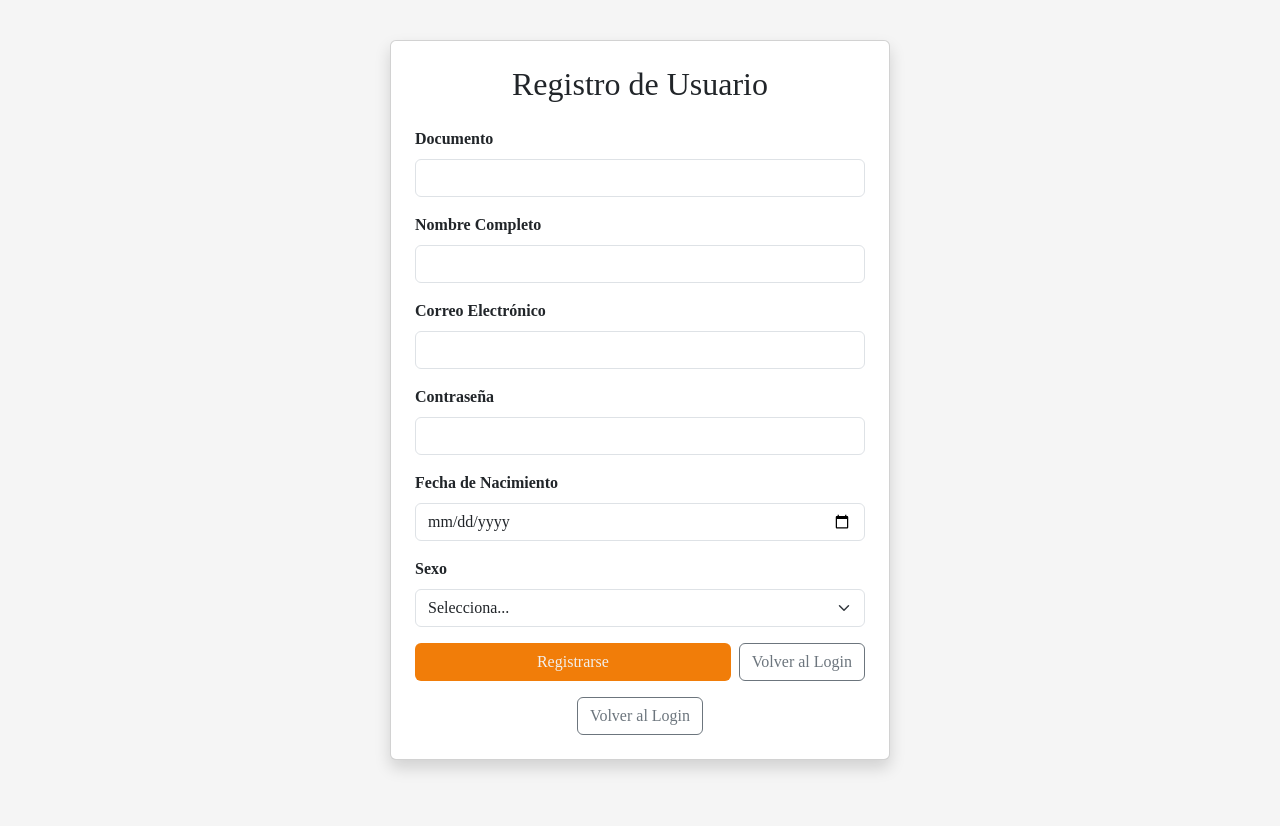
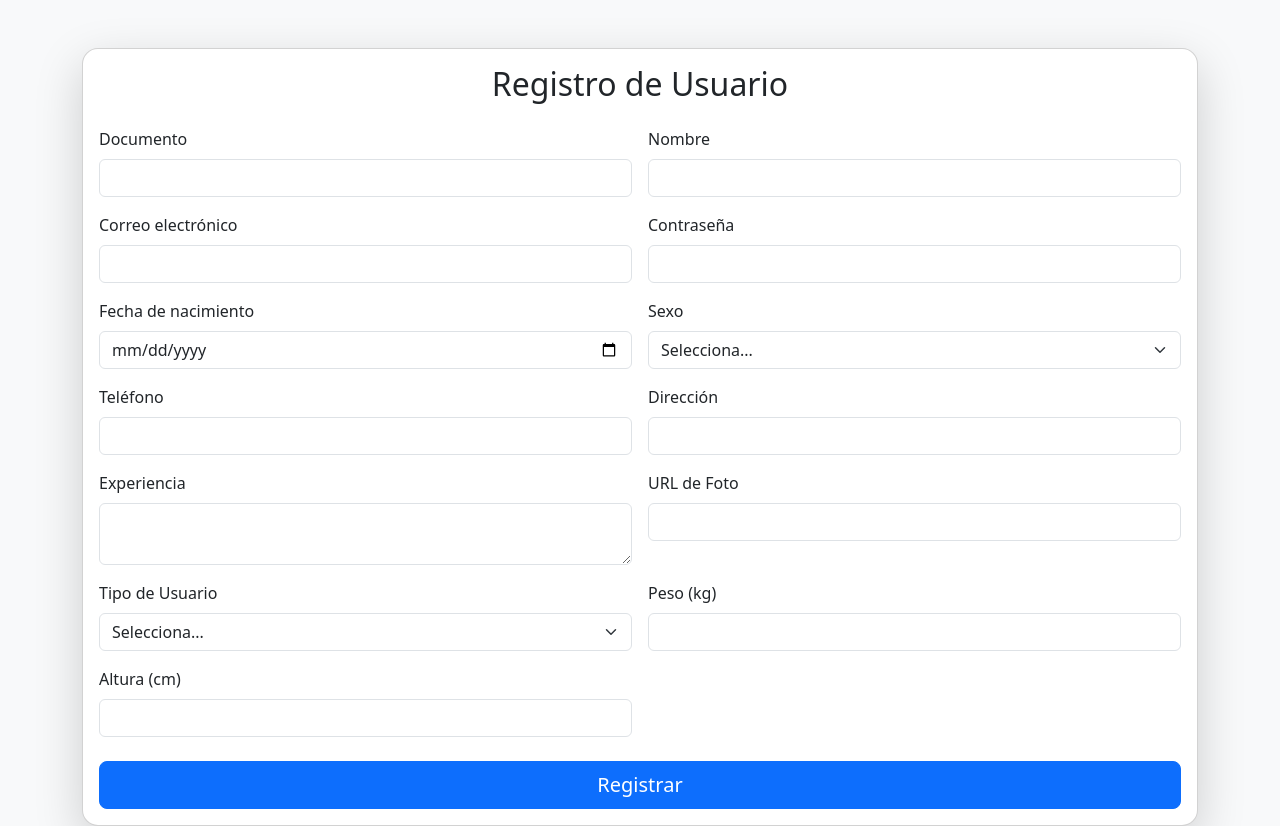
Before and after one commit to Arias217-bot/DBallTrainer, a Flask app: page /register in a window 1280 px wide. Before the commit the page ends 771 px from the top, so only its background shows below. Run offline with Flask 3, Linux system fonts and the light colour scheme.

Commit message:
`Updated registration form and API endpoint to handle additional user fields and validation`

```diff
--- a/app.py
+++ b/app.py
@@ -89,21 +89,34 @@ def register():
         return render_template('register.html')
 
     data = request.get_json()
-    nombre = data.get('nombre')
-    email = data.get('email')
-    password = data.get('password')
 
-    if not nombre or not email or not password:
-        return jsonify({'error': 'Todos los campos son obligatorios'}), 400
+    # Validaciones básicas
+    required_fields = ['documento', 'nombre', 'email', 'password', 'fecha_nacimiento', 'sexo', 'id_tipo_usuario']
+    for field in required_fields:
+        if not data.get(field):
+            return jsonify({'error': f'El campo "{field}" es obligatorio'}), 400
 
-    # Verificar si el usuario ya existe
-    if Usuario.query.filter_by(email=email).first():
+    if Usuario.query.filter_by(email=data['email']).first():
         return jsonify({'error': 'El correo ya está registrado'}), 400
 
-    # Hashear la contraseña antes de almacenarla
-    hashed_password = generate_password_hash(password)
+    hashed_password = generate_password_hash(data['password'])
 
-    nuevo_usuario = Usuario(nombre=nombre, email=email, password=hashed_password)
+    nuevo_usuario = Usuario(
+        documento=data['documento'],
+        nombre=data['nombre'],
+        email=data['email'],
+        password=hashed_password,
+        fecha_nacimiento=data['fecha_nacimiento'],
+        sexo=data['sexo'],
+        telefono=data.get('telefono'),
+        direccion=data.get('direccion'),
+        experiencia=data.get('experiencia'),
+        foto_url=data.get('foto_url'),
+        id_tipo_usuario=data['id_tipo_usuario'],
+        peso=data.get('peso'),
+        altura=data.get('altura')
+    )
+
     db.session.add(nuevo_usuario)
     db.session.commit()
 
--- a/templates/register.html
+++ b/templates/register.html
@@ -2,118 +2,131 @@
 <html lang="es">
 <head>
     <meta charset="UTF-8">
-    <title>Registro - App</title>
-    <link href="https://cdn.jsdelivr.net/npm/bootstrap@5.3.0/dist/css/bootstrap.min.css" rel="stylesheet">
+    <title>Registro de Usuario</title>
+    <link href="https://cdn.jsdelivr.net/npm/bootstrap@5.3.3/dist/css/bootstrap.min.css" rel="stylesheet">
+</head>
+<body class="bg-light">
 
-    <link rel="stylesheet" href="{{ url_for('static', filename='css/style.css') }}">
-<style>
-        body {
-            font-family: 'times new roman', cursive;
-            background-color: #f5f5f5;
-            margin: 0;
-            padding: 0;
-            display: flex;
-        }
-
-        .card {
-            box-shadow: 0 4px 8px rgba(0, 0, 0, 0.2);
-        }
-
-        .form-label {
-            font-weight: bold;
-        }
-        .btn-success {
-            background-color: #f17d09;
-            color: rgb(242, 239, 236);
-            border: none;
-        }
-
-    </style>
-</head>
-<body class="d-flex align-items-center justify-content-center vh-100">
-    <div class="card shadow p-4 rounded" style="max-width: 500px; width: 100%;">
-        <h2 class="text-center mb-4">Registro de Usuario</h2>
-        <form id="registerForm">
-            <!-- Campo Documento (común en ambas ramas) -->
-            <div class="mb-3">
+<div class="container mt-5">
+    <div class="card shadow-lg rounded-4">
+        <div class="card-body">
+            <h2 class="card-title mb-4 text-center">Registro de Usuario</h2>
+            <form id="registroForm">
+                <div class="row g-3">
+                    <div class="col-md-6">
                         <label for="documento" class="form-label">Documento</label>
                         <input type="text" id="documento" name="documento" class="form-control" required>
                     </div>
-            <!-- Campos añadidos en la rama main -->
-            <div class="mb-3">
-                <label for="nombre" class="form-label">Nombre Completo</label>
+                    <div class="col-md-6">
+                        <label for="nombre" class="form-label">Nombre</label>
                         <input type="text" id="nombre" name="nombre" class="form-control" required>
                     </div>
-            <div class="mb-3">
-                <label for="email" class="form-label">Correo Electrónico</label>
+                    <div class="col-md-6">
+                        <label for="email" class="form-label">Correo electrónico</label>
                         <input type="email" id="email" name="email" class="form-control" required>
                     </div>
-            <div class="mb-3">
+                    <div class="col-md-6">
                         <label for="password" class="form-label">Contraseña</label>
                         <input type="password" id="password" name="password" class="form-control" required>
                     </div>
-            <!-- Campos comunes -->
-            <div class="mb-3">
-                <label for="fecha_nacimiento" class="form-label">Fecha de Nacimiento</label>
+                    <div class="col-md-6">
+                        <label for="fecha_nacimiento" class="form-label">Fecha de nacimiento</label>
                         <input type="date" id="fecha_nacimiento" name="fecha_nacimiento" class="form-control" required>
                     </div>
-            <div class="mb-3">
+                    <div class="col-md-6">
                         <label for="sexo" class="form-label">Sexo</label>
                         <select id="sexo" name="sexo" class="form-select" required>
                             <option value="">Selecciona...</option>
                             <option value="Masculino">Masculino</option>
                             <option value="Femenino">Femenino</option>
+                            <option value="Otro">Otro</option>
                         </select>
                     </div>
-            <!-- Botón de registro y enlace para volver al login -->
-            <div class="d-flex gap-2 mt-3">
-                <button type="submit" class="btn btn-success flex-grow-1" id="registro">Registrarse</button>
-                <a href="/login" class="btn btn-outline-secondary">Volver al Login</a>
+                    <div class="col-md-6">
+                        <label for="telefono" class="form-label">Teléfono</label>
+                        <input type="tel" id="telefono" name="telefono" class="form-control">
                     </div>
-        </form>
-        <p id="error-msg" class="text-danger text-center mt-3 d-none"></p>
-        <div class="mt-3 text-center">
-            <a href="/login" class="btn btn-outline-secondary">Volver al Login</a>
+                    <div class="col-md-6">
+                        <label for="direccion" class="form-label">Dirección</label>
+                        <input type="text" id="direccion" name="direccion" class="form-control">
+                    </div>
+                    <div class="col-md-6">
+                        <label for="experiencia" class="form-label">Experiencia</label>
+                        <textarea id="experiencia" name="experiencia" class="form-control" rows="2"></textarea>
+                    </div>
+                    <div class="col-md-6">
+                        <label for="foto_url" class="form-label">URL de Foto</label>
+                        <input type="url" id="foto_url" name="foto_url" class="form-control">
+                    </div>
+                    <div class="col-md-6">
+                        <label for="id_tipo_usuario" class="form-label">Tipo de Usuario</label>
+                        <select id="id_tipo_usuario" name="id_tipo_usuario" class="form-select" required>
+                            <option value="">Selecciona...</option>
+                            <option value="1">Jugador</option>
+                            <option value="2">Entrenador</option>
+                            <option value="3">Administrador</option>
+                        </select>
+                    </div>
+                    <div class="col-md-6">
+                        <label for="peso" class="form-label">Peso (kg)</label>
+                        <input type="number" step="0.1" id="peso" name="peso" class="form-control">
+                    </div>
+                    <div class="col-md-6">
+                        <label for="altura" class="form-label">Altura (cm)</label>
+                        <input type="number" step="0.1" id="altura" name="altura" class="form-control">
                     </div>
                 </div>
 
+                <div class="d-grid gap-2 mt-4">
+                    <button type="submit" class="btn btn-primary btn-lg">Registrar</button>
+                </div>
+            </form>
+        </div>
+    </div>
+</div>
+
+<!-- Script -->
 <script>
-        document.getElementById('registerForm').addEventListener('submit', async (e) => {
-            e.preventDefault();
+document.getElementById('registroForm').addEventListener('submit', function(event) {
+    event.preventDefault();
 
-            // Construimos el objeto con los datos del formulario
     const formData = {
         documento: document.getElementById('documento').value,
         nombre: document.getElementById('nombre').value,
         email: document.getElementById('email').value,
         password: document.getElementById('password').value,
         fecha_nacimiento: document.getElementById('fecha_nacimiento').value,
-                sexo: document.getElementById('sexo').value
+        sexo: document.getElementById('sexo').value,
+        telefono: document.getElementById('telefono').value || null,
+        direccion: document.getElementById('direccion').value || null,
+        experiencia: document.getElementById('experiencia').value || null,
+        foto_url: document.getElementById('foto_url').value || null,
+        id_tipo_usuario: document.getElementById('id_tipo_usuario').value || null,
+        peso: document.getElementById('peso').value || null,
+        altura: document.getElementById('altura').value || null
     };
 
-            try {
-                // Realizamos la petición POST a la ruta correspondiente
-                const response = await fetch('/perfil', {
+    fetch('/register', {
         method: 'POST',
-                    headers: { 'Content-Type': 'application/json' },
+        headers: {
+            'Content-Type': 'application/json'
+        },
         body: JSON.stringify(formData)
+    })
+    .then(response => {
+        if (!response.ok) throw new Error('Error en el registro');
+        return response.json();
+    })
+    .then(data => {
+        alert('Registro exitoso');
+        // window.location.href = "/login";
+    })
+    .catch(error => {
+        console.error(error);
+        alert('Error al registrar usuario: ${error.message}');
     });
-
-                const data = await response.json();
-
-                if (response.ok) {
-                    alert("Registro exitoso. ¡Inicia sesión!");
-                    window.location.href = '/login';
-                } else {
-                    document.getElementById('error-msg').textContent = data.error || "Error en el registro.";
-                    document.getElementById('error-msg').classList.remove('d-none');
-                }
-            } catch (error) {
-                console.error('Error al registrar el usuario:', error);
-                document.getElementById('error-msg').textContent = "Error de conexión.";
-                document.getElementById('error-msg').classList.remove('d-none');
-            }
 });
 </script>
+
 </body>
 </html>
```
Lines whose indentation alone changed are shown as unchanged.
